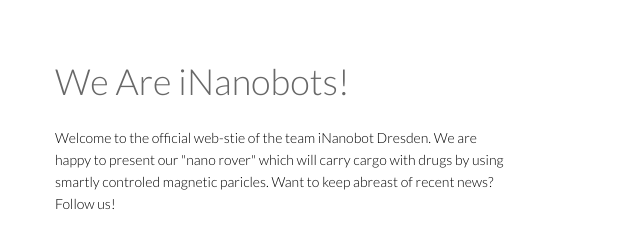
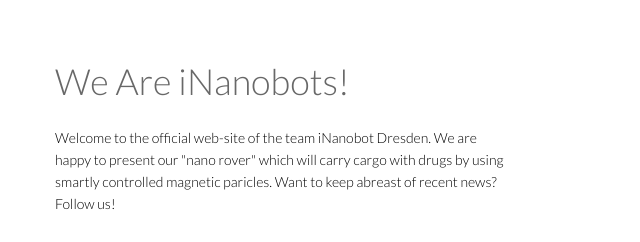
Before and after one commit to inanobot/inanobot.github.io, a plain HTML site: page index.html in a window 1280 px wide. Shown: the part 148-390 px from the top of the page, 0-640 px from the left. Drawn offline with nearby package versions, Linux system fonts and the light colour scheme.

Commit message:
Update index.html

```diff
--- a/index.html
+++ b/index.html
@@ -67,7 +67,7 @@
                 <div class="main-slider">
                     <div class="slide-text">
                         <h1>We Are iNanobots!</h1>
-                        <p>Welcome to the official web-stie of the team iNanobot Dresden. We are happy to present our "nano rover" which will carry cargo with drugs by using smartly controled magnetic paricles. Want to keep abreast of recent news? Follow us! </p>
+                        <p>Welcome to the official web-site of the team iNanobot Dresden. We are happy to present our "nano rover" which will carry cargo with drugs by using smartly controlled magnetic paricles. Want to keep abreast of recent news? Follow us! </p>
                         <a href="#" class="btn btn-common">VIDEO COMING SOON</a>
                     </div>
                     <img src="images/home/slider/underwater.png" class="slider-hill" alt="slider image">
```
